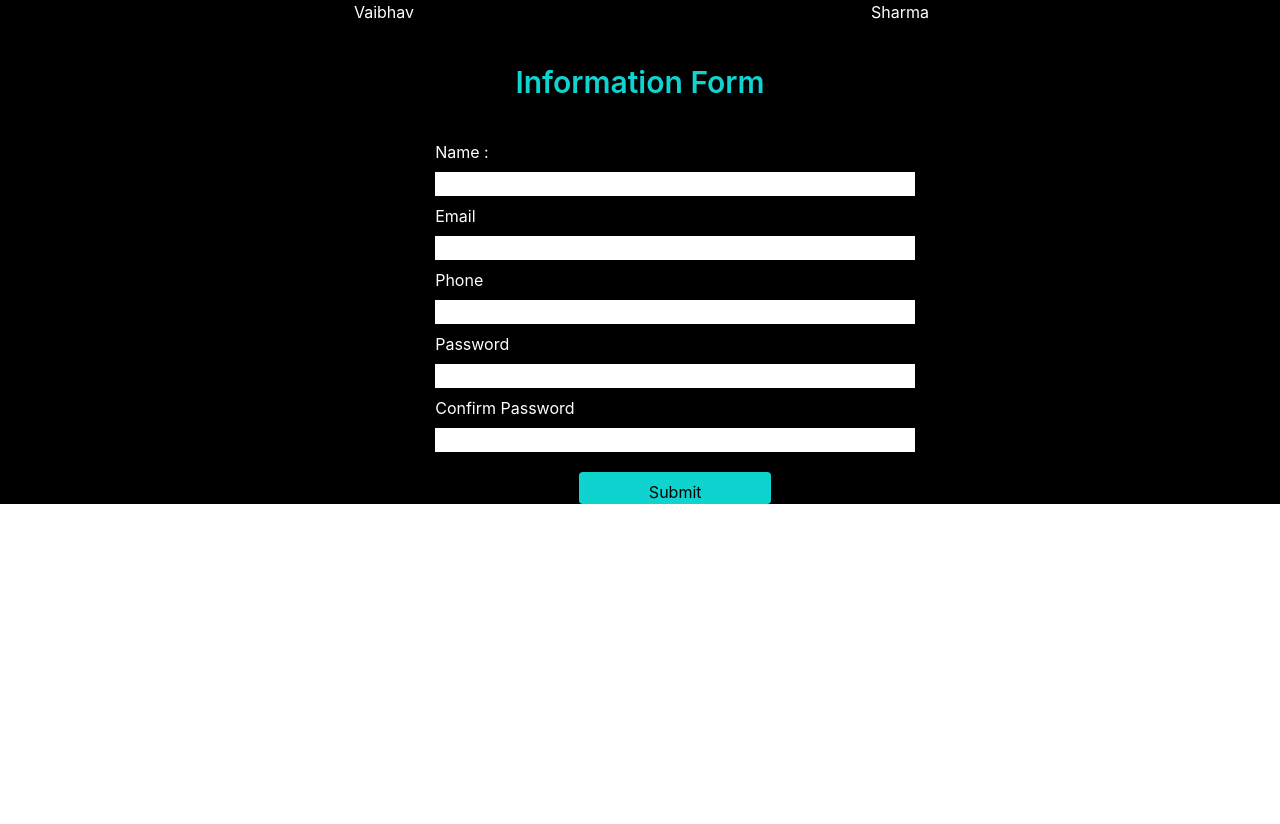
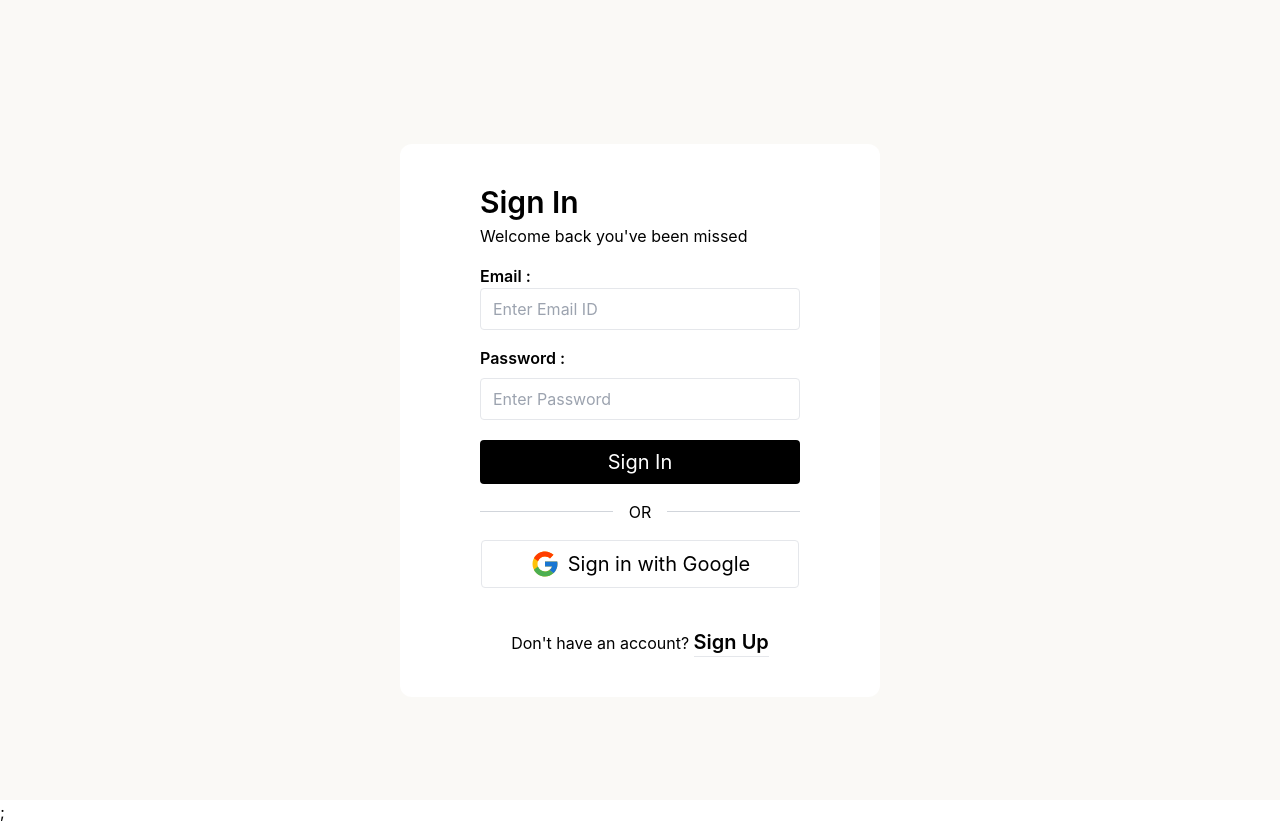
Before and after one commit to VaibhavSharma1998/checking-app, a React (Create React App) app: page / in a window 1280 px wide. Before the commit the page ends 800 px from the top, so only its background shows below. Built offline with nearby package versions, Linux system fonts and the light colour scheme.

Commit message:
"completed with google authentication"

```diff
--- a/package.json
+++ b/package.json
@@ -4,15 +4,20 @@
   "private": true,
   "dependencies": {
     "@hookform/resolvers": "^3.3.2",
+    "@react-oauth/google": "^0.11.1",
     "@testing-library/jest-dom": "^5.17.0",
     "@testing-library/react": "^13.4.0",
     "@testing-library/user-event": "^13.5.0",
+    "jwt-decode": "^4.0.0",
     "react": "^18.2.0",
     "react-dom": "^18.2.0",
     "react-hook-form": "^7.47.0",
+    "react-icons": "^4.11.0",
     "react-router-dom": "^6.17.0",
     "react-scripts": "5.0.1",
+    "react-social-login-buttons": "^3.9.1",
     "react-toastify": "^9.1.3",
+    "reactjs-social-login": "^2.6.3",
     "web-vitals": "^2.1.4",
     "yup": "^1.3.2"
   },
--- a/src/App.js
+++ b/src/App.js
@@ -1,17 +1,23 @@
-import Main from "./Components/Main";
+
 import { RegexMain } from "./Components/RegexMain";
 import { ShowFormData } from "./Components/ShowFormData";
-// import { ToastContainer } from 'react-toastify';
+
 import { BrowserRouter, Route, Routes } from "react-router-dom";
+import { SignIn } from "./Components/SignIn";
+import SignUp from "./Components/SignUp";
+
 
 function App() {
   return (
     <>
       <BrowserRouter>
         <Routes>
-          <Route path="/" element={<Main />} />
+          <Route path="/" element={<SignIn />} />
+          <Route path="/signin" element={<SignIn />} />
+          <Route path="/signup" element={<SignUp />} />
           <Route path="data" element={<ShowFormData />} />
           <Route path="regex" element={<RegexMain />} />
+
         </Routes>
       </BrowserRouter>
     </>
--- /dev/null
+++ b/src/Components/SignIn.jsx
@@ -0,0 +1,142 @@
+import React from "react";
+import { useForm, Controller } from "react-hook-form";
+import { yupResolver } from "@hookform/resolvers/yup";
+import * as yup from "yup";
+import { FcGoogle } from "react-icons/fc";
+
+import { useNavigate } from "react-router-dom";
+
+import { useGoogleLogin } from "@react-oauth/google";
+
+const validationSchema = yup.object().shape({
+  email: yup.string().email("Invalid email").required("Email is required"),
+
+  password: yup
+    .string()
+    .required("Password is required")
+    .matches(
+      /^(?=.*[A-Z])(?=.*[\W_]).{8,}$/,
+      "Password must have 8 characters with at least one uppercase letter and one special character"
+    ),
+});
+
+export const SignIn = () => {
+  const {
+    control,
+    handleSubmit,
+    reset,
+    formState: { errors },
+  } = useForm({
+    resolver: yupResolver(validationSchema),
+    defaultValues: {
+      email: "", // Initial value for email
+      password: "", // Initial value for password
+    },
+  });
+
+  const onSubmit = (data) => {
+    const existingData =
+      JSON.parse(localStorage.getItem("FormCredential")) || [];
+
+    const user = existingData.find(
+      (user) => user.email === data.email && user.password === data.password
+    );
+
+    if (user) {
+      alert("You are sucessfully Logged in!");
+      reset();
+    } else {
+      alert("User not found. Please check your email and password.");
+    }
+  };
+
+  const navigate = useNavigate();
+
+  const login = useGoogleLogin({
+    onSuccess: (tokenResponse) => console.log(tokenResponse),
+  });
+
+  return (
+    <div className="w-full  bg-[#FAF9F6] flex flex-col items-center justify-center h-[100vh]">
+      {/* Form Start */}
+      <div className=" py-10 px-20 bg-white text-black mt-10  rounded-xl">
+        {/* <h1 className="text-[#5F093D] text-3xl  text-center">LOGO</h1> */}
+        <h1 className="text-3xl font-semibold">Sign In</h1>
+        <p className="mt-1">Welcome back you've been missed</p>
+        <form className="flex flex-col " onSubmit={handleSubmit(onSubmit)}>
+          <label className="mt-4 font-semibold"> Email :</label>
+
+          <Controller
+            name="email"
+            control={control}
+            defaultValue=""
+            render={({ field }) => (
+              <input
+                {...field}
+                type="email"
+                className="block w-[20rem] border outline-none py-2 px-3 rounded"
+                placeholder="Enter Email ID"
+              />
+            )}
+          />
+          {errors.email && (
+            <p className="text-red-500">{errors.email.message}</p>
+          )}
+
+          <label className="mt-4 font-semibold"> Password :</label>
+
+          <Controller
+            name="password"
+            control={control}
+            defaultValue=""
+            render={({ field }) => (
+              <input
+                {...field}
+                type="password"
+                className="block w-[20rem] mt-2 border outline-none py-2 px-3 rounded"
+                placeholder="Enter Password"
+              />
+            )}
+          />
+          {errors.password && (
+            <p className="text-red-500">{errors.password.message}</p>
+          )}
+
+          <button
+            type="submit"
+            className="py-2 px-4 bg-black text-white mt-5 rounded text-xl"
+          >
+            Sign In
+          </button>
+        </form>
+
+
+        <div className="flex items-center my-4">
+          <div className="flex-grow border-b border-gray-300"></div>
+          <div className="mx-4 text-black">OR</div>
+          <div className="flex-grow border-b border-gray-300"></div>
+        </div>
+
+        <section className="flex items-center justify-center">
+          <div className="flex items-center justify-center py-2 px-12 border rounded text-xl">
+            <p>{<FcGoogle size={30} />}</p>
+            <button onClick={() => login()} className="ml-2">
+              Sign in with Google
+            </button>
+          </div>
+        </section>
+
+        <section className="section mt-10 text-center">
+          Don't have an account?{" "}
+          <button
+            className="border-b text-xl font-semibold"
+            onClick={() => navigate("/signup")}
+          >
+            {" "}
+            Sign Up
+          </button>
+        </section>
+      </div>
+    </div>
+  );
+};
--- a/src/Components/Main.jsx
+++ b/src/Components/SignUp.jsx
@@ -2,9 +2,10 @@ import React from "react";
 import { useForm, Controller } from "react-hook-form";
 import { yupResolver } from "@hookform/resolvers/yup";
 import * as yup from "yup";
-// import {  toast,ToastContainer } from 'react-toastify';
+import { FcGoogle } from "react-icons/fc";
+import { useGoogleLogin } from "@react-oauth/google";
+import { useNavigate } from "react-router-dom";
 
-// validation Schema to define rules for each and every field
 
 const validationSchema = yup.object().shape({
   name: yup.string().required("Name is required"),
@@ -26,7 +27,7 @@ const validationSchema = yup.object().shape({
     .required("Confirm Password is required"),
 });
 
-const Main = () => {
+const SignUp = () => {
   const {
     control,
     handleSubmit,
@@ -49,7 +50,9 @@ const Main = () => {
 
     const emailExists = existingData.some((item) => item.email === data.email);
     if (emailExists) {
-      alert("User with this email already exists use another email to proceed!.");
+      alert(
+        "User with this email already exists use another email to proceed!."
+      );
     } else {
       // Email is unique, proceed with saving the data
       console.log("Form data:", data);
@@ -59,65 +62,76 @@ const Main = () => {
       localStorage.setItem("FormCredential", JSON.stringify(existingData));
     }
   };
+
+  const navigate = useNavigate();
+
+  const login = useGoogleLogin({
+    onSuccess: (tokenResponse) => console.log(tokenResponse),
+  });
+
+
   return (
-    <div className="w-full px-[10%] bg-[#000] ">
-      <div className="flex items-center ">
-        <div className="w-[50%]">
-          <p className="text-center text-[#fff]">Vaibhav</p>
-        </div>
-        <div className="w-[50%]">
-          <p className="text-center ml-2 text-[#fff]">Sharma</p>
-        </div>
-      </div>
-
-      <h1 className="text-center mt-10 text-[#0ED3CF] font-semibold text-3xl ">
-        Information Form{" "}
-      </h1>
+    <div className="w-full  bg-[#FAF9F6] flex flex-col items-center justify-center h-[100vh]">
       {/* Form Start */}
-      <div className="">
-        <form
-          className="flex flex-col  mt-10  px-[30%]"
-          onSubmit={handleSubmit(onSubmit)}
-        >
-          <label className="text-[#fff]">Name :</label>
+      <div className=" py-5 px-20 bg-white text-black mt-10  rounded-xl">
+        {/* <h1 className="text-[#5F093D] text-3xl  text-center">LOGO</h1> */}
+        <h1 className="text-3xl font-semibold">Sign Up</h1>
+        <p className="mt-1">Just a few quick things to get started</p>
+        <form className="flex flex-col " onSubmit={handleSubmit(onSubmit)}>
+          <label className="mt-4 font-semibold">Name :</label>
           <Controller
             name="name"
             control={control}
             defaultValue=""
             render={({ field }) => (
-              <input {...field} type="text" className="block w-[30rem] mt-2" />
+              <input
+                {...field}
+                type="text"
+                className="block w-[20rem] border outline-none py-1 px-3 rounded"
+                placeholder="Enter Name"
+              />
             )}
           />
           {errors.name && <p className="text-red-500">{errors.name.message}</p>}
 
-          <label className="mt-2 text-[#fff]"> Email</label>
+          <label className="mt-4 font-semibold"> Email :</label>
 
           <Controller
             name="email"
             control={control}
             defaultValue=""
             render={({ field }) => (
-              <input {...field} type="email" className="block w-[30rem] mt-2" />
+              <input
+                {...field}
+                type="email"
+                className="block w-[20rem] border outline-none py-1 px-3 rounded"
+                placeholder="Enter Email ID"
+              />
             )}
           />
           {errors.email && (
             <p className="text-red-500">{errors.email.message}</p>
           )}
-          <label className="mt-2 text-[#fff]"> Phone</label>
+          <label className="mt-4 font-semibold"> Phone :</label>
 
           <Controller
             name="phone"
             control={control}
             defaultValue=""
             render={({ field }) => (
-              <input {...field} type="tel" className="block w-[30rem] mt-2" />
+              <input
+                {...field}
+                type="tel"
+                className="block w-[20rem] border outline-none py-1 px-3 rounded"
+                placeholder="Enter Phone Number"
+              />
             )}
           />
 
           {errors.phone && (
             <p className="text-red-500">{errors.phone.message}</p>
           )}
-          <label className="mt-2 text-[#fff]"> Password</label>
+          <label className="mt-4 font-semibold"> Password :</label>
 
           <Controller
             name="password"
@@ -127,14 +141,15 @@ const Main = () => {
               <input
                 {...field}
                 type="password"
-                className="block w-[30rem] mt-2"
+                className="block w-[20rem] border outline-none py-1 px-3 rounded"
+                placeholder="Enter Password"
               />
             )}
           />
           {errors.password && (
             <p className="text-red-500">{errors.password.message}</p>
           )}
-          <label className="mt-2 text-[#fff]"> Confirm Password</label>
+          <label className="mt-4 font-semibold"> Confirm Password :</label>
           <Controller
             name="confirmPassword"
             control={control}
@@ -143,7 +158,8 @@ const Main = () => {
               <input
                 {...field}
                 type="password"
-                className="block w-[30rem] mt-2"
+                className="block w-[20rem] border outline-none py-1 px-3 rounded"
+                placeholder="Enter Confirm Password"
               />
             )}
           />
@@ -152,17 +168,44 @@ const Main = () => {
           )}
           <button
             type="submit"
-            className="pt-2 px-4 bg-[#0ED3CF] text-black mt-5 w-48 ml-36 rounded"
+            className="py-1 px-4 bg-black text-white mt-5 rounded text-xl"
           >
-            Submit
+            Sign In
           </button>
         </form>
         {/* <ToastContainer
 
         /> */}
+
+        <div className="flex items-center my-4">
+          <div className="flex-grow border-b border-gray-300"></div>
+          <div className="mx-4 text-black">OR</div>
+          <div className="flex-grow border-b border-gray-300"></div>
+        </div>
+
+        <section className="flex items-center justify-center">
+          <div className="flex items-center justify-center py-2 px-12 border rounded text-xl">
+            <p>{<FcGoogle size={30} />}</p>
+            <button onClick={() => login()} className="ml-2">
+              Sign in with Google
+            </button>
+          </div>
+        </section>
+
+
+        <section className="section mt-10 text-center">
+          Already have an account?{" "}
+          <button
+            className="border-b text-xl font-semibold"
+            onClick={() => navigate("/signin")}
+          >
+            {" "}
+            Sign In
+          </button>
+        </section>
       </div>
     </div>
   );
 };
 
-export default Main;
+export default SignUp;
--- a/src/index.js
+++ b/src/index.js
@@ -3,11 +3,14 @@ import ReactDOM from 'react-dom/client';
 import './index.css';
 import App from './App';
 import reportWebVitals from './reportWebVitals';
+import { GoogleOAuthProvider } from '@react-oauth/google';
 
 const root = ReactDOM.createRoot(document.getElementById('root'));
 root.render(
   <React.StrictMode>
+    <GoogleOAuthProvider clientId="756102634666-4g5cgrilr72ddjan3rfbqlm4t96oou57.apps.googleusercontent.com">
     <App />
+    </GoogleOAuthProvider>;
   </React.StrictMode>
 );
 
```
Also changed, not shown: 1 other file (tests, documents, lock files or other folders).
